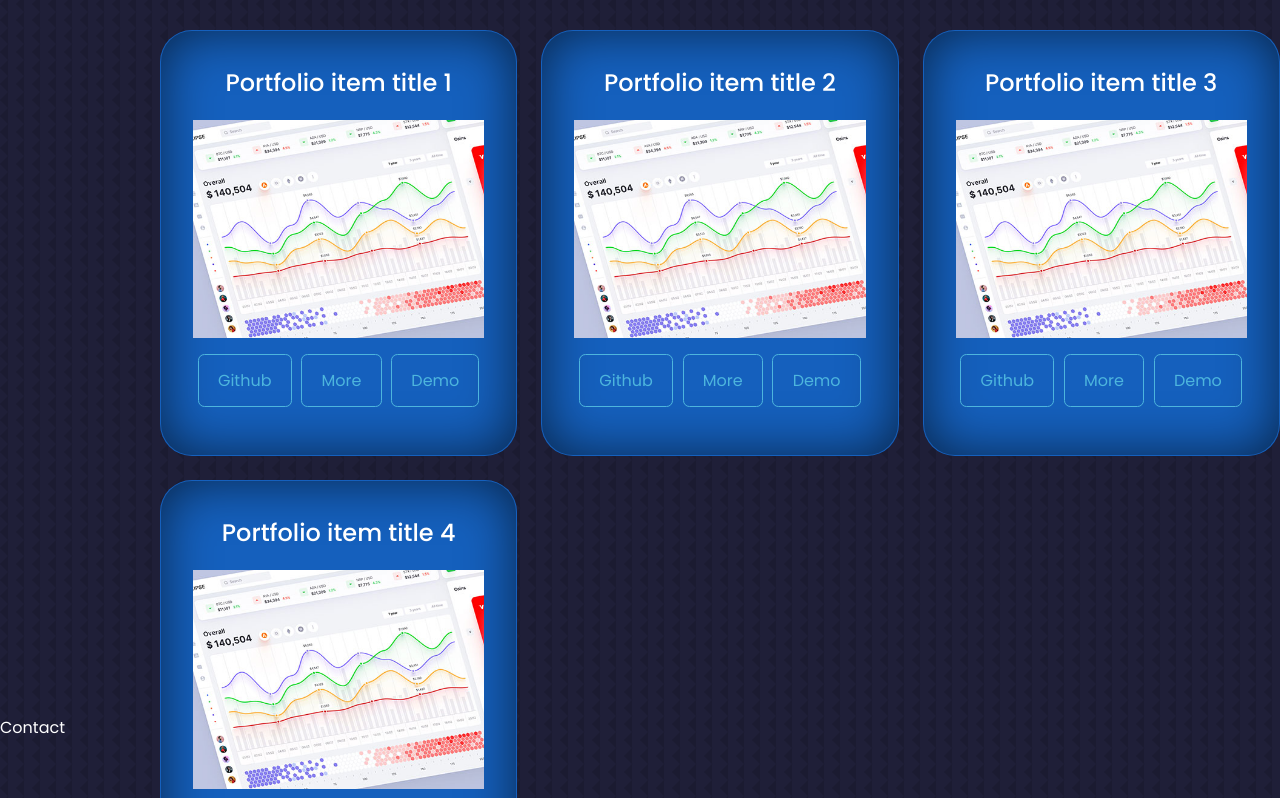
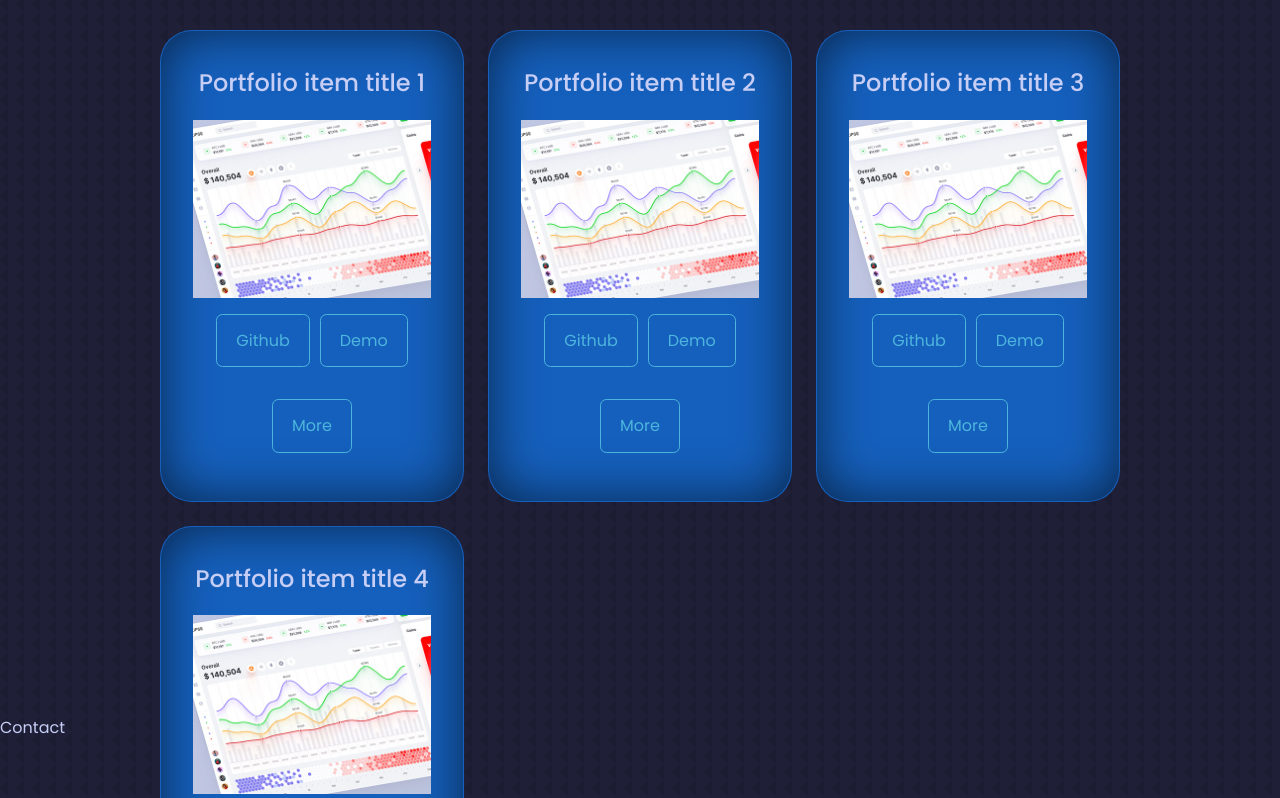
Before and after one commit to nikthe883/react-js-portfolio, a React (Create React App) app: page / in a window 1280 px wide. Shown: the part 2004-2802 px from the top of the page. Built offline with nearby package versions, Linux system fonts and the light colour scheme.

Commit message:
bug fixes

```diff
--- a/src/components/portfolio/Portfolio.jsx
+++ b/src/components/portfolio/Portfolio.jsx
@@ -5,8 +5,8 @@ import IMG1 from '../../assets/portfolio1.jpg'
 
 
 const data = [
-  {title: "Portfolio item title 1", img: IMG1, github:"https://github.com/nikthe883/Django-Thought-Project", content:"Show more 1", demo:"https://github.com/" },
-  {title: "Portfolio item title 2", img: IMG1, github:"https://github.com/", content:"Show more 2", demo:"https://github.com/" },
+  {title: "Portfolio item title 1", img: IMG1, github:"https://github.com/nikthe883/Django-Thought-Project", content:"S", demo:"https://github.com/" },
+  {title: "Portfolio item title 2", img: IMG1, github:"https://github.com/", content:"Show more 2wwwwwwwwwwwwwwwwwwwwwwwwwwwwwww222", demo:"https://github.com/" },
   {title: "Portfolio item title 3", img: IMG1, github:"https://github.com/", content:"Show more 3", demo:"https://github.com/" },
   {title: "Portfolio item title 4", img: IMG1, github:"https://github.com/", content:"Show more 4", demo:"https://github.com/" },
 ];
@@ -35,15 +35,15 @@ const Portfolio = () => {
                 <div className='portfolio__links'>
 
                 <a href={github} className='btn' target='_blank'>Github</a>
-
+                <a href={demo} className='btn long-text' target='_blank'>Demo</a>
                 <a className='btn long-text' onClick={() => handleClick(index)}>
                   {showMore[index] ? 'Less' : 'More'}
                 </a>
                 {showMore[index] && (
-                  <h2>{content}</h2>
+                  <div className='more-text'><h2>{content}</h2></div>
                 )}
 
-                <a href={demo} className='btn long-text' target='_blank'>Demo</a>
+
 
                 </div>
               </article>
--- a/src/components/portfolio/portfolio.css
+++ b/src/components/portfolio/portfolio.css
@@ -5,6 +5,8 @@
     text-align: center;
 }
 .portfolio__item {
+
+    height: auto;
     background: #1560bd;
     border: 1px solid rgb(34, 54, 235);
     padding: 2rem;
@@ -13,29 +15,30 @@
     transition: var(--transition);
 
     -webkit-box-shadow: inset 0px 0px 54px -1px rgba(0,0,0,0.63);
--moz-box-shadow: inset 0px 0px 54px -1px rgba(0,0,0,0.63);
-box-shadow: inset 0px 0px 54px -1px rgba(0,0,0,0.63);
+    -moz-box-shadow: inset 0px 0px 54px -1px rgba(0,0,0,0.63);
+    box-shadow: inset 0px 0px 54px -1px rgba(0,0,0,0.63);
 
 }
 .portfolio__item > h2{
     margin-bottom: 1rem;
 }
-.portfolio__links{
-    display: flex;
-}
+
 .portfolio__links a{
     margin: 1rem 0.3rem 1rem 0.3rem;
+
 }
 
 
-.portfolio__item:hover{
-    border-color: var(--color-primary-variant);
-    background: transparent;
-}
+
 .portfolio__item-image{
     border-radius: 2.5rem;
     overflow: hidden;
 
+}
+
+.more-text{
+    white-space: pre-wrap;
+    word-break: break-word;
 }
 
 
@@ -63,7 +66,9 @@ box-shadow: inset 0px 0px 54px -1px rgba(0,0,0,0.63);
     .portfolio__item{
         width: 90vw;
         margin-left: 5vw;
+        font-size: small;
     }
 
 
+
 }
--- a/src/index.css
+++ b/src/index.css
@@ -17,7 +17,7 @@
     --color-bg-variant: #2c2c6c;
     --color-primary: #4db5dd;
     --color-primary-variant: rgba(77,181,255,0.4);
-    --color-white: #fff;
+    --color-white: #c7cef5;
     --color-light: rhba(255,255,255,0.6);
 
     --container-width-lg: 75%;
```
